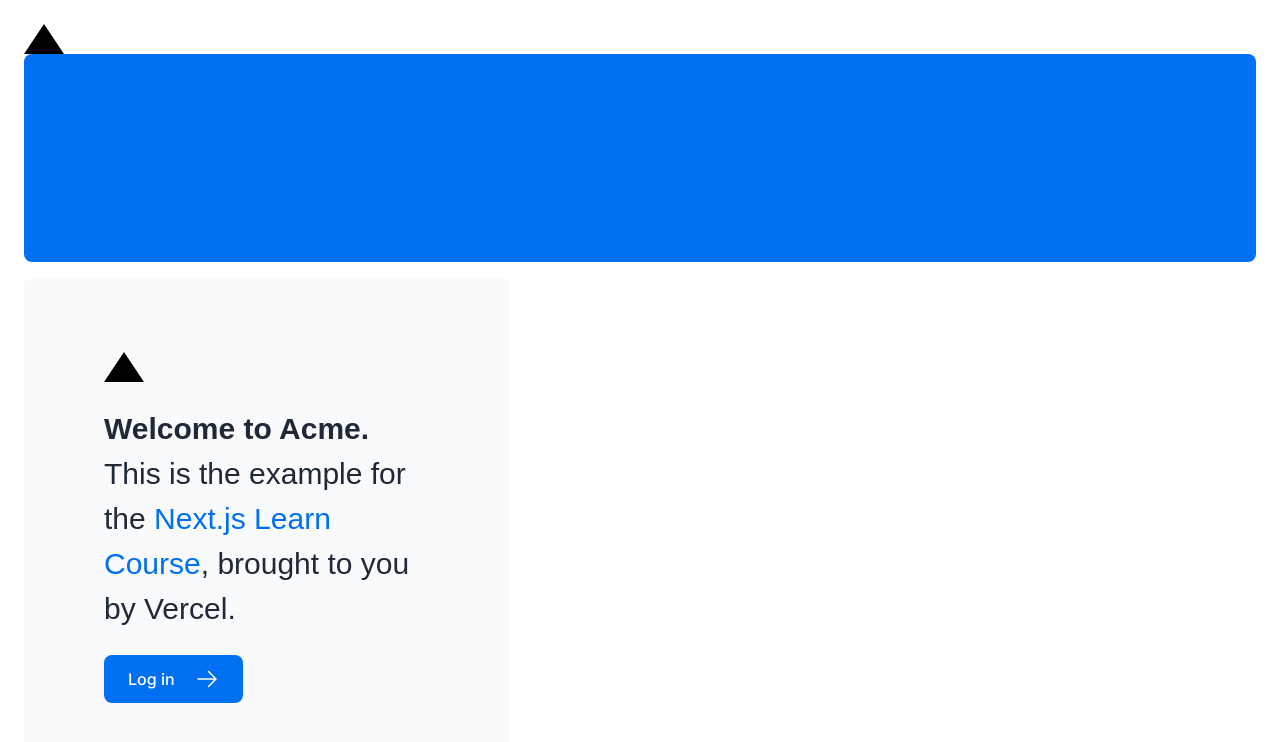
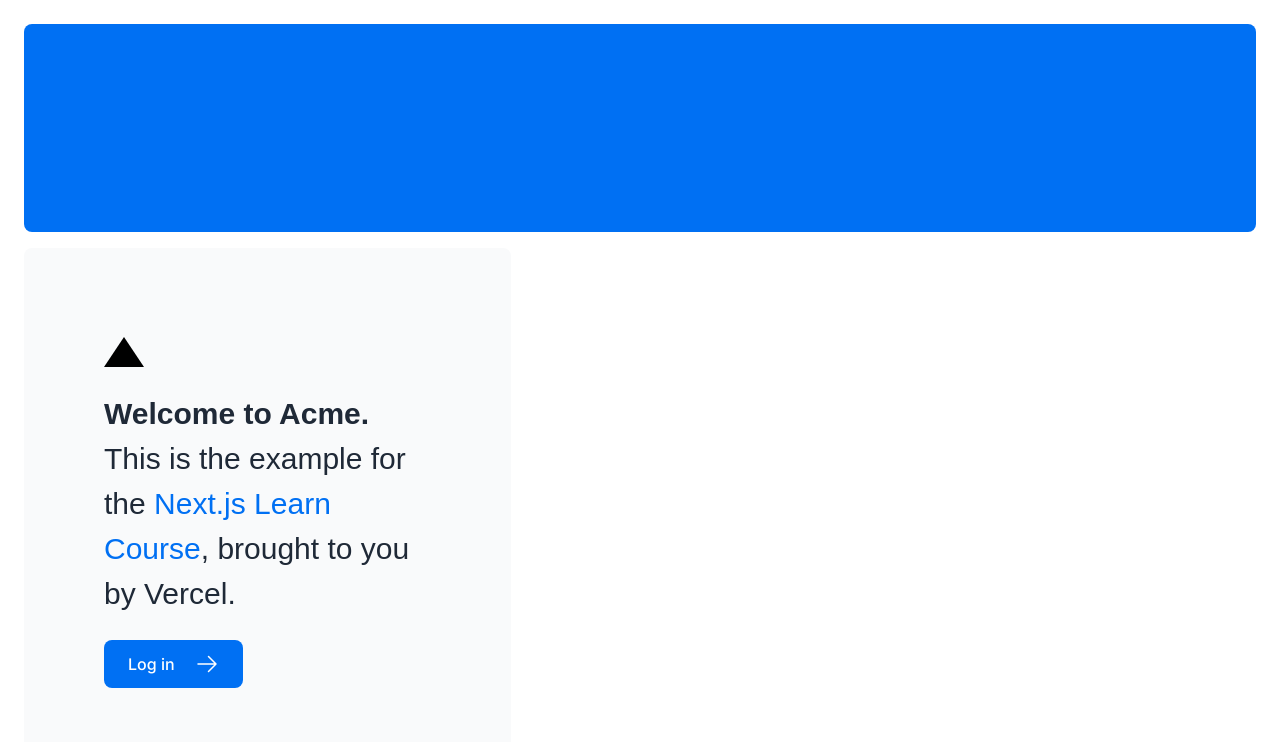
Before and after one commit to captraj/nextjs-playground1, a Next.js app in the folder nextjs-dashboard/: page / in a window 1280 px wide. Shown: the top 742 px of the page. Built offline with nearby package versions, Linux system fonts and the light colour scheme; a web font is replaced by a local one.

Commit message:
removed unnecessary triangle

```diff
--- a/nextjs-dashboard/app/page.tsx
+++ b/nextjs-dashboard/app/page.tsx
@@ -7,7 +7,6 @@ import {lusitana} from '@/app/ui/fonts';
 export default function Page() {
   return (
     <main className="flex min-h-screen flex-col p-6">
-      <div className={styles.shape} />
       <div className="flex h-20 shrink-0 items-end rounded-lg bg-blue-500 p-4 md:h-52">
         {/* <AcmeLogo /> */}
       </div>
```
